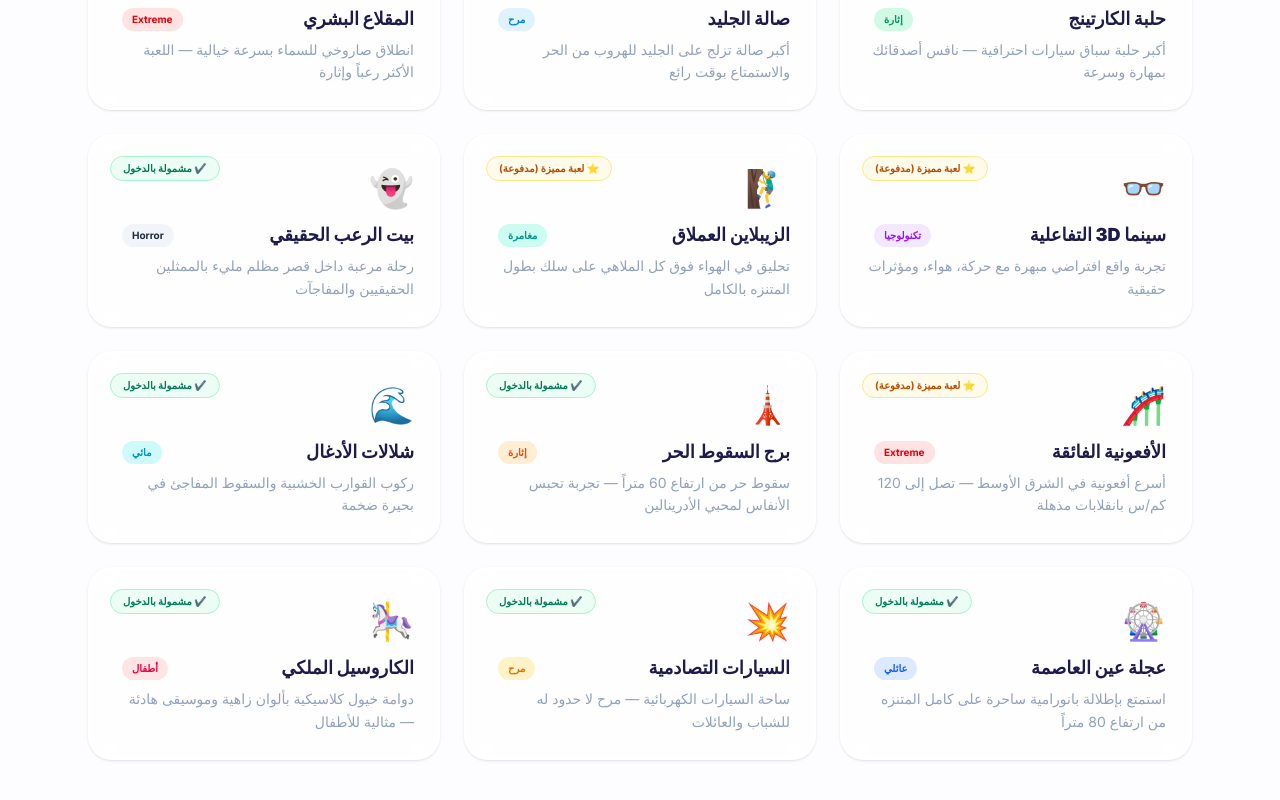
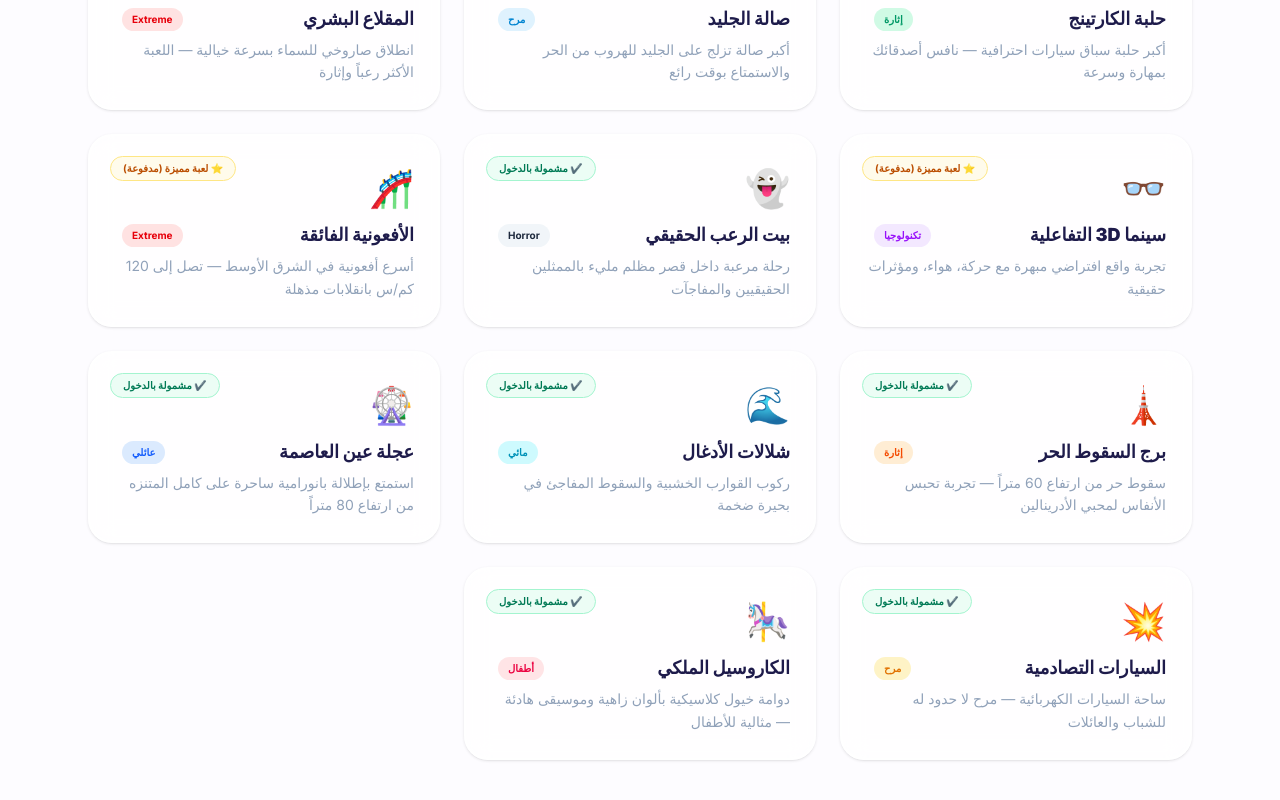
Before and after one commit to AhmedRadwan456/clubs, a Next.js app: page / in a window 1280 px wide. Shown: the part 1434-2234 px from the top of the page. Built offline with nearby package versions, Linux system fonts and the light colour scheme.

Commit message:
feat: remove Zipline ride and cleanup cinema specs

```diff
--- a/src/app/components/RidesSection.js
+++ b/src/app/components/RidesSection.js
@@ -17,7 +17,7 @@ export default function RidesSection({ lang }) {
         { emoji: "🧊", name: "صالة الجليد", desc: "أكبر صالة تزلج على الجليد للهروب من الحر والاستمتاع بوقت رائع", tag: "مرح", tagColor: "bg-sky-100 text-sky-600", paid: true },
         { emoji: "🚀", name: "المقلاع البشري", desc: "انطلاق صاروخي للسماء بسرعة خيالية — اللعبة الأكثر رعباً وإثارة", tag: "Extreme", tagColor: "bg-red-100 text-red-600", paid: true },
         { emoji: "👓", name: "سينما 3D التفاعلية", desc: "تجربة واقع افتراضي مبهرة مع حركة، هواء، ومؤثرات حقيقية", tag: "تكنولوجيا", tagColor: "bg-purple-100 text-purple-600", paid: true },
-        { emoji: "🧗‍♂️", name: "الزيبلاين العملاق", desc: "تحليق في الهواء فوق كل الملاهي على سلك بطول المتنزه بالكامل", tag: "مغامرة", tagColor: "bg-teal-100 text-teal-600", paid: true },
+
         { emoji: "👻", name: "بيت الرعب الحقيقي", desc: "رحلة مرعبة داخل قصر مظلم مليء بالممثلين الحقيقيين والمفاجآت", tag: "Horror", tagColor: "bg-slate-100 text-slate-800", paid: false },
         { emoji: "🎢", name: "الأفعونية الفائقة", desc: "أسرع أفعونية في الشرق الأوسط — تصل إلى 120 كم/س بانقلابات مذهلة", tag: "Extreme", tagColor: "bg-red-100 text-red-600", paid: true },
         { emoji: "🗼", name: "برج السقوط الحر", desc: "سقوط حر من ارتفاع 60 متراً — تجربة تحبس الأنفاس لمحبي الأدرينالين", tag: "إثارة", tagColor: "bg-orange-100 text-orange-600", paid: false },
@@ -41,7 +41,7 @@ export default function RidesSection({ lang }) {
         { emoji: "🧊", name: "Ice Skating Rink", desc: "A massive ice rink to escape the heat and enjoy an amazing time.", tag: "Fun", tagColor: "bg-sky-100 text-sky-600", paid: true },
         { emoji: "🚀", name: "Human Slingshot", desc: "A rocket launch into the sky at unbelievable speeds — the most terrifying ride.", tag: "Extreme", tagColor: "bg-red-100 text-red-600", paid: true },
         { emoji: "👓", name: "Interactive 3D Cinema", desc: "A stunning VR experience with motion, wind, and hyper-realistic effects.", tag: "Tech", tagColor: "bg-purple-100 text-purple-600", paid: true },
-        { emoji: "🧗‍♂️", name: "Giant Zipline", desc: "Fly high in the air over the entire park on a wire spanning the full length.", tag: "Adventure", tagColor: "bg-teal-100 text-teal-600", paid: true },
+
         { emoji: "👻", name: "Real Haunted House", desc: "A terrifying journey inside a dark mansion filled with live actors and scares.", tag: "Horror", tagColor: "bg-slate-100 text-slate-800", paid: false },
         { emoji: "🎢", name: "Hyper Coaster", desc: "The fastest rollercoaster in the Middle East — up to 120 km/h with mind-blowing loops.", tag: "Extreme", tagColor: "bg-red-100 text-red-600", paid: true },
         { emoji: "🗼", name: "Drop Tower", desc: "A free fall from 60 meters high — a breathtaking experience for adrenaline junkies.", tag: "Thrill", tagColor: "bg-orange-100 text-orange-600", paid: false },
```
